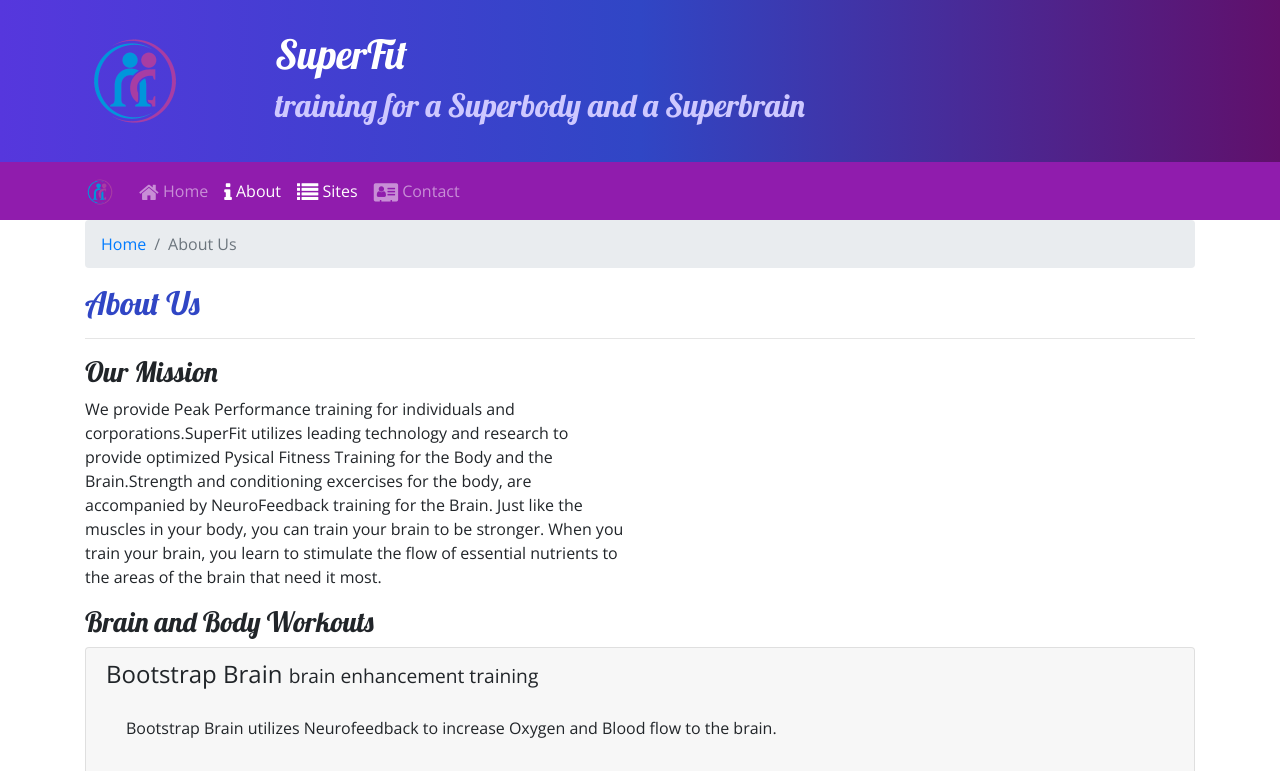
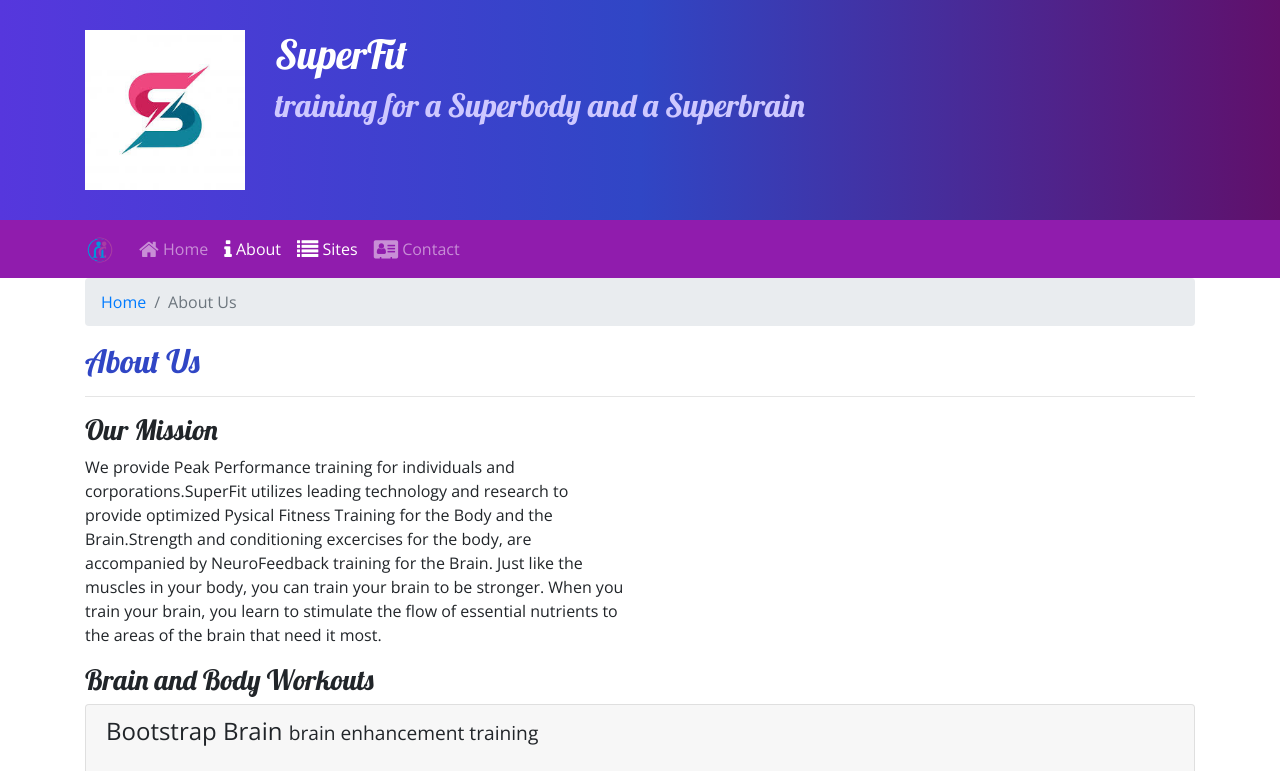
Before and after one commit to Charstec/SuperFitt, a website: page aboutus.html in a window 1280 px wide. Shown: the top 771 px of the page. Drawn offline with nearby package versions, Linux system fonts and the light colour scheme.

Commit message:
logo modified

```diff
--- a/aboutus.html
+++ b/aboutus.html
@@ -26,7 +26,7 @@
         <div class="container">
             <div class="row">
                 <div class="col-4 col-sm-3 col-md-2 align-self-center">
-                    <a href="index.html"><img src="img/logo.png" class="img-fluid" /> </a>
+                    <a href="index.html"><img src="img/download (3).jpeg" class="img-fluid" /> </a>
                 </div>
                 <div class="col">
                     <h1>SuperFit</h1>
```
Also changed, not shown: contactus.html (+1 -1 lines).
